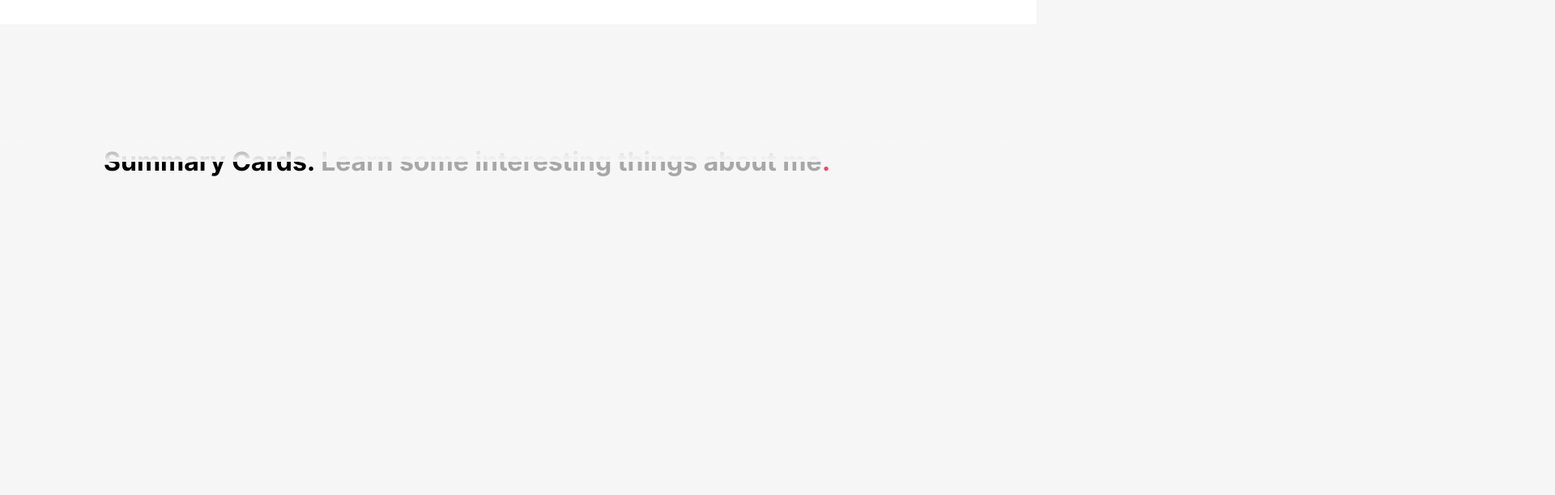
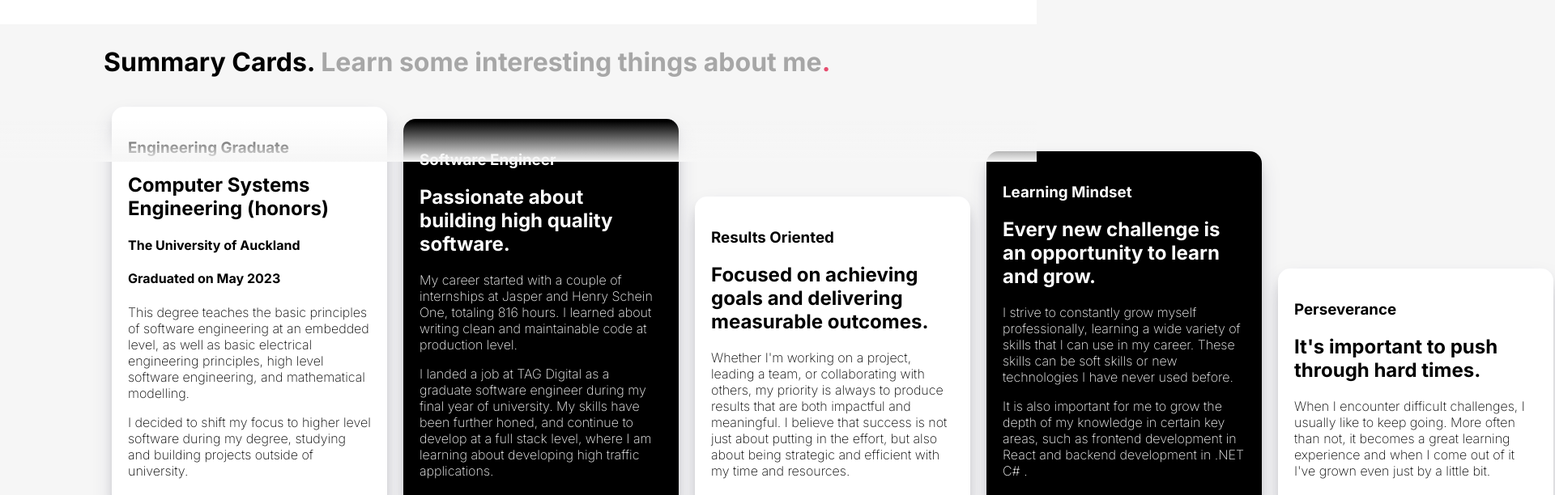
Before and after one commit to christopher-alba/personal-portfolio-v7, a React (Vite) app: page / in a window 1280 px wide. Shown: the part 600-1212 px from the top of the page at 81% size, 1920 px wide, since content can reach past the window. Before the commit the page ends 896 px from the top, so only its background shows below. Built offline with nearby package versions, Linux system fonts and the light colour scheme.

Commit message:
complete summary cards section for about

```diff
--- a/package.json
+++ b/package.json
@@ -12,6 +12,7 @@
   "dependencies": {
     "react": "^18.2.0",
     "react-dom": "^18.2.0",
+    "react-draggable": "^4.4.6",
     "react-router-dom": "^6.22.1",
     "styled-components": "^6.1.8",
     "vite-plugin-svgr": "^4.2.0"
--- /dev/null
+++ b/src/components/Carousel/Carousel.tsx
@@ -0,0 +1,106 @@
+import {
+  FC,
+  MouseEvent,
+  ReactNode,
+  useContext,
+  useEffect,
+  useRef,
+  useState,
+} from "react";
+import {
+  CarouselSingle,
+  Circle,
+  ControlButton,
+  ControlButtons,
+  Controls,
+  MainDiv,
+} from "./styled";
+import Draggable from "react-draggable";
+import useWindowWidth from "../../hooks/useWindowWidth";
+import { ThemeContext } from "styled-components";
+
+const Carousel: FC<{
+  children: ReactNode[];
+  relativeContainerName: string;
+}> = ({ children, relativeContainerName }) => {
+  const [boundsRight, setBoundsRight] = useState(0);
+  const [currentImageIndex, setCurrentImageIndex] = useState(0);
+  const windowWidth = useWindowWidth();
+  const theme = useContext(ThemeContext);
+  useEffect(() => {
+    let lastItem = document.getElementsByClassName("carouselItem")[
+      document.getElementsByClassName("carouselItem").length - 1
+    ] as HTMLElement;
+    let container = document.getElementsByClassName(relativeContainerName)[0];
+
+    const boundsRight =
+      -container.getBoundingClientRect().right +
+      lastItem.getBoundingClientRect().right;
+    console.log(boundsRight);
+
+    setBoundsRight(boundsRight);
+  }, []);
+
+  const nextImage = () => {
+    setCurrentImageIndex((prevIndex) =>
+      prevIndex === children.length - 1 ? 0 : prevIndex + 1
+    );
+  };
+
+  const prevImage = () => {
+    setCurrentImageIndex((prevIndex) =>
+      prevIndex === 0 ? children.length - 1 : prevIndex - 1
+    );
+  };
+
+  if (windowWidth > 600)
+    return (
+      <>
+        <Draggable
+          axis="x"
+          bounds={{ left: -boundsRight, right: 0 }}
+          grid={[250, 250]}
+        >
+          <MainDiv>{children.map((x) => x)}</MainDiv>
+        </Draggable>
+      </>
+    );
+
+  return (
+    <>
+      <CarouselSingle>
+        <div
+          style={{
+            display: "flex",
+            flexDirection: "column",
+            justifyContent: "space-between",
+          }}
+        >
+          <div style={{ marginRight: "10px" }}>
+            <ControlButtons onClick={prevImage}>↑</ControlButtons>
+            <ControlButtons onClick={nextImage}>↓</ControlButtons>
+          </div>
+          <div>
+            {children.map((_, index) => (
+              <Circle
+                onClick={() => {
+                  setCurrentImageIndex(index);
+                }}
+                style={{
+                  background:
+                    currentImageIndex === index
+                      ? theme?.colors.tertiary1
+                      : theme?.colors.secondary3,
+                }}
+              ></Circle>
+            ))}
+          </div>
+        </div>
+
+        {children[currentImageIndex]}
+      </CarouselSingle>
+    </>
+  );
+};
+
+export default Carousel;
--- /dev/null
+++ b/src/components/Carousel/styled.ts
@@ -0,0 +1,63 @@
+import styled from "styled-components";
+
+export const MainDiv = styled("div")`
+  white-space: nowrap;
+  cursor: grab;
+  position: relative;
+  overflow-x: visible;
+  width: 100%;
+  height: 60vh;
+  & > * {
+    margin: 10px;
+  }
+  transition: 500ms;
+  -webkit-touch-callout: none; /* iOS Safari */
+  -webkit-user-select: none; /* Safari */
+  -khtml-user-select: none; /* Konqueror HTML */
+  -moz-user-select: none; /* Old versions of Firefox */
+  -ms-user-select: none; /* Internet Explorer/Edge */
+  user-select: none;
+`;
+
+export const Controls = styled("div")`
+  display: flex;
+  flex-wrap: nowrap;
+  justify-content: flex-end;
+  margin-top: 30px;
+`;
+type ControlButtonProps = {
+  disabled: boolean;
+};
+export const ControlButton = styled("button")<ControlButtonProps>`
+  border: none;
+  margin: 20px;
+  background: ${({ theme, disabled }) =>
+    disabled ? theme.colors.secondary1 + "00" : theme.colors.secondary1 + "33"};
+`;
+
+export const CarouselSingle = styled("div")`
+  display: flex;
+  justify-content: center;
+`;
+export const Circle = styled("div")`
+  width: 10px;
+  height: 10px;
+  margin: 20px;
+`;
+
+export const ControlButtons = styled("button")`
+  width: 50px;
+  height: 50px;
+  display: flex;
+  align-items: center;
+  border-radius: 100%;
+  margin-top: 5px;
+  justify-content: center;
+  background: ${({ theme }) => theme.colors.primary1};
+  color: ${({ theme }) => theme.colors.secondary1};
+  border: 2px solid transparent;
+  &:hover {
+    border-color: ${({ theme }) => theme.colors.tertiary1};
+  }
+  transition: border-color 500ms;
+`;
--- a/src/pages/About/About.tsx
+++ b/src/pages/About/About.tsx
@@ -2,6 +2,9 @@ import { FC } from "react";
 import HeroArea from "../../components/HeroArea";
 import SubTitle from "../../components/SubTitle";
 import { Container } from "../../components/Container";
+import Carousel from "../../components/Carousel/Carousel";
+import summaryData from "./summaryData";
+import SummaryCard from "./SummaryCard";
 
 const About: FC = () => {
   return (
@@ -15,12 +18,22 @@ const About: FC = () => {
         ]}
         imageUrl="./images/grad-photo-web.png"
       />
-      <Container>
+      <Container className="aboutContainer">
         <SubTitle
           mainText="Summary Cards"
           description="Learn some interesting things about me"
-          style={{ marginTop: "150px" }}
         />
+        <Carousel relativeContainerName="aboutContainer">
+          {summaryData.map((x, index) => (
+            <SummaryCard
+              inverted={index % 2 === 0}
+              mainTexts={x.mainTexts}
+              mainTitle={x.mainTitle}
+              subTitles={x.subTitles}
+              topLabel={x.topLabel}
+            ></SummaryCard>
+          ))}
+        </Carousel>
       </Container>
     </div>
   );
--- /dev/null
+++ b/src/pages/About/SummaryCard/SummaryCard.tsx
@@ -0,0 +1,25 @@
+import { FC } from "react";
+import { MainDiv } from "./styled";
+
+const SummaryCard: FC<{
+  topLabel: string;
+  mainTitle: string;
+  subTitles: string[];
+  mainTexts: string[];
+  inverted: boolean;
+}> = ({ topLabel, mainTexts, mainTitle, subTitles, inverted }) => {
+  return (
+    <MainDiv inverted={inverted} className="carouselItem">
+      <h3>{topLabel}</h3>
+      <h2>{mainTitle}</h2>
+      {subTitles.map((x) => (
+        <h4>{x}</h4>
+      ))}
+      {mainTexts.map((x) => (
+        <p>{x}</p>
+      ))}
+    </MainDiv>
+  );
+};
+
+export default SummaryCard;
--- /dev/null
+++ b/src/pages/About/SummaryCard/index.ts
@@ -0,0 +1,2 @@
+import SummaryCard from "./SummaryCard";
+export default SummaryCard;
--- /dev/null
+++ b/src/pages/About/SummaryCard/styled.ts
@@ -0,0 +1,17 @@
+import styled from "styled-components";
+type MainDivProps = {
+  inverted: boolean;
+};
+export const MainDiv = styled("div")<MainDivProps>`
+  background: ${({ theme, inverted }) =>
+    inverted ? theme.colors.primary1 : theme.colors.secondary1};
+  color: ${({ theme, inverted }) =>
+    !inverted ? theme.colors.primary1 : theme.colors.secondary1};
+  width: 300px;
+  display: inline-block;
+  border-radius: 15px;
+  white-space: normal;
+  padding: 20px;
+  box-shadow: rgba(50, 50, 93, 0.25) 0px 13px 27px -5px,
+    rgba(0, 0, 0, 0.3) 0px 8px 16px -8px;
+`;
--- /dev/null
+++ b/src/pages/About/summaryData.ts
@@ -0,0 +1,50 @@
+export type SummaryData = {
+  topLabel: string;
+  mainTitle: string;
+  subTitles: string[];
+  mainTexts: string[];
+};
+
+export default [
+  {
+    topLabel: "Engineering Graduate",
+    mainTitle: "Computer Systems Engineering (honors)",
+    subTitles: ["The University of Auckland", "Graduated on May 2023"],
+    mainTexts: [
+      "This degree teaches the basic principles of software engineering at an embedded level, as well as basic electrical engineering principles, high level software engineering, and mathematical modelling. ",
+      "I decided to shift my focus to higher level software during my degree, studying and building projects outside of university.",
+    ],
+  },
+  {
+    topLabel: "Software Engineer",
+    mainTitle: "Passionate about building high quality software.",
+    subTitles: [],
+    mainTexts: [
+      "My career started with a couple of internships at Jasper and Henry Schein One, totaling 816 hours. I learned about writing clean and maintainable code at production level.",
+      "I landed a job at TAG Digital as a graduate software engineer during my final year of university. My skills have been further honed, and continue to develop at a full stack level, where I am learning about developing high traffic applications.",
+    ],
+  },
+  {
+    topLabel: "Results Oriented",
+    mainTitle: "Focused on achieving goals and delivering measurable outcomes.",
+    subTitles: [],
+    mainTexts: [
+      "Whether I'm working on a project, leading a team, or collaborating with others, my priority is always to produce results that are both impactful and meaningful. I believe that success is not just about putting in the effort, but also about being strategic and efficient with my time and resources.",
+    ],
+  },
+  {
+    topLabel: "Learning Mindset",
+    mainTitle: "Every new challenge is an opportunity to learn and grow.",
+    subTitles: [],
+    mainTexts: [
+      "I strive to constantly grow myself professionally, learning a wide variety of skills that I can use in my career. These skills can be soft skills or new technologies I have never used before.",
+      "It is also important for me to grow the depth of my knowledge in certain key areas, such as frontend development in React and backend development in .NET C# .",
+    ],
+  },
+  {
+    topLabel: "Perseverance",
+    mainTitle: "It's important to push through hard times.",
+    subTitles: [],
+    mainTexts: ["When I encounter difficult challenges, I usually like to keep going. More often than not, it becomes a great learning experience and when I come out of it I've grown even just by a little bit."],
+  },
+] as SummaryData[];
--- a/src/themes/schema.json
+++ b/src/themes/schema.json
@@ -4,7 +4,7 @@
     "colors": {
       "primary1": "#FFFFFF",
       "primary2": "#F6F6F6",
-      "secondary1": "black",
+      "secondary1": "#000000",
       "secondary2": "#242424",
       "secondary3": "#353535",
       "tertiary1": "#E64C6E",
@@ -17,7 +17,7 @@
     "colors": {
       "primary1": "#000000",
       "primary2": "#171717",
-      "secondary1": "white",
+      "secondary1": "#FFFFFF",
       "secondary2": "#D9D9D9",
       "secondary3": "#cbcbcb",
       "tertiary1": "#E64C6E",
```
Also changed, not shown: src/components/Carousel/index.ts (added), 1 other file (tests, documents, lock files or other folders).
